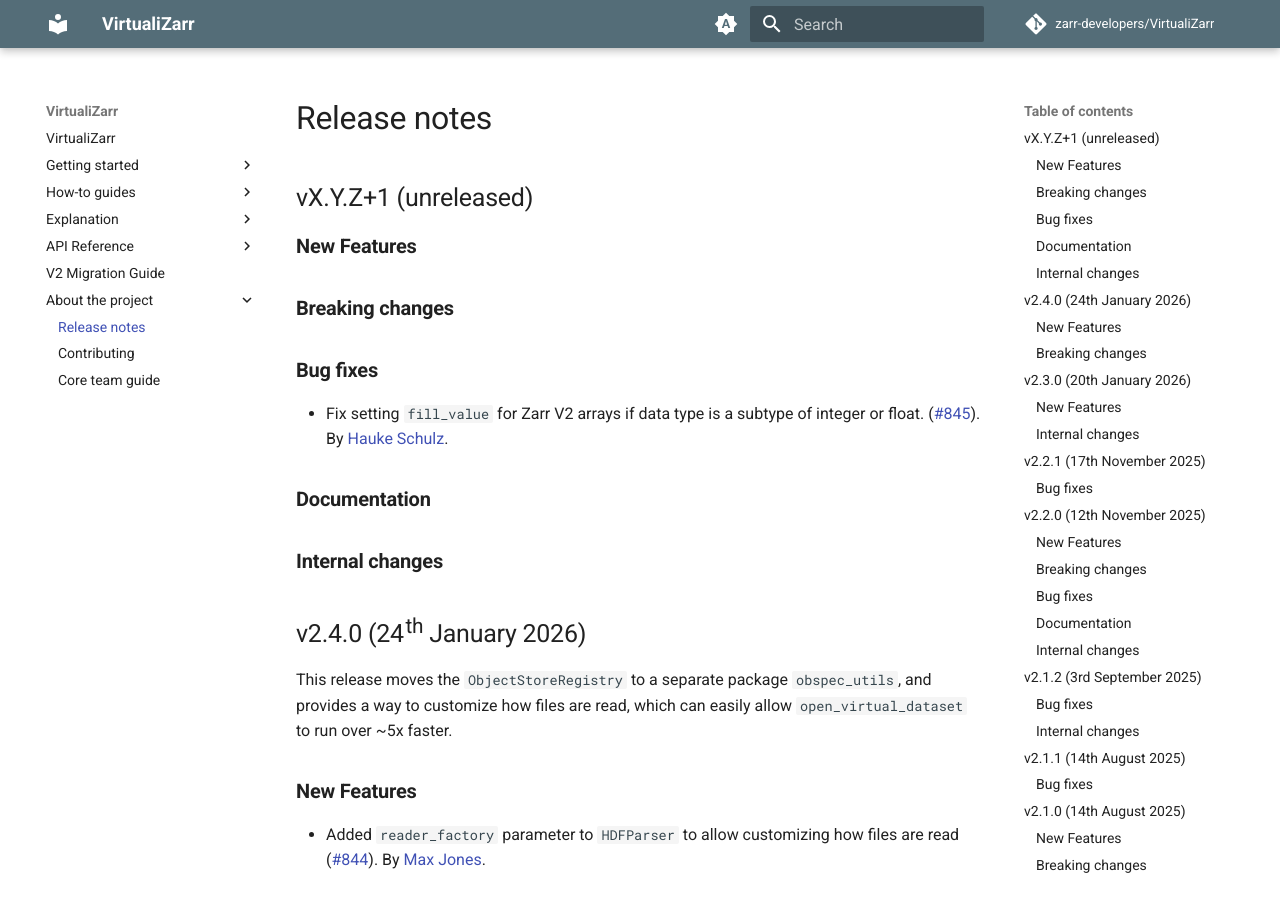
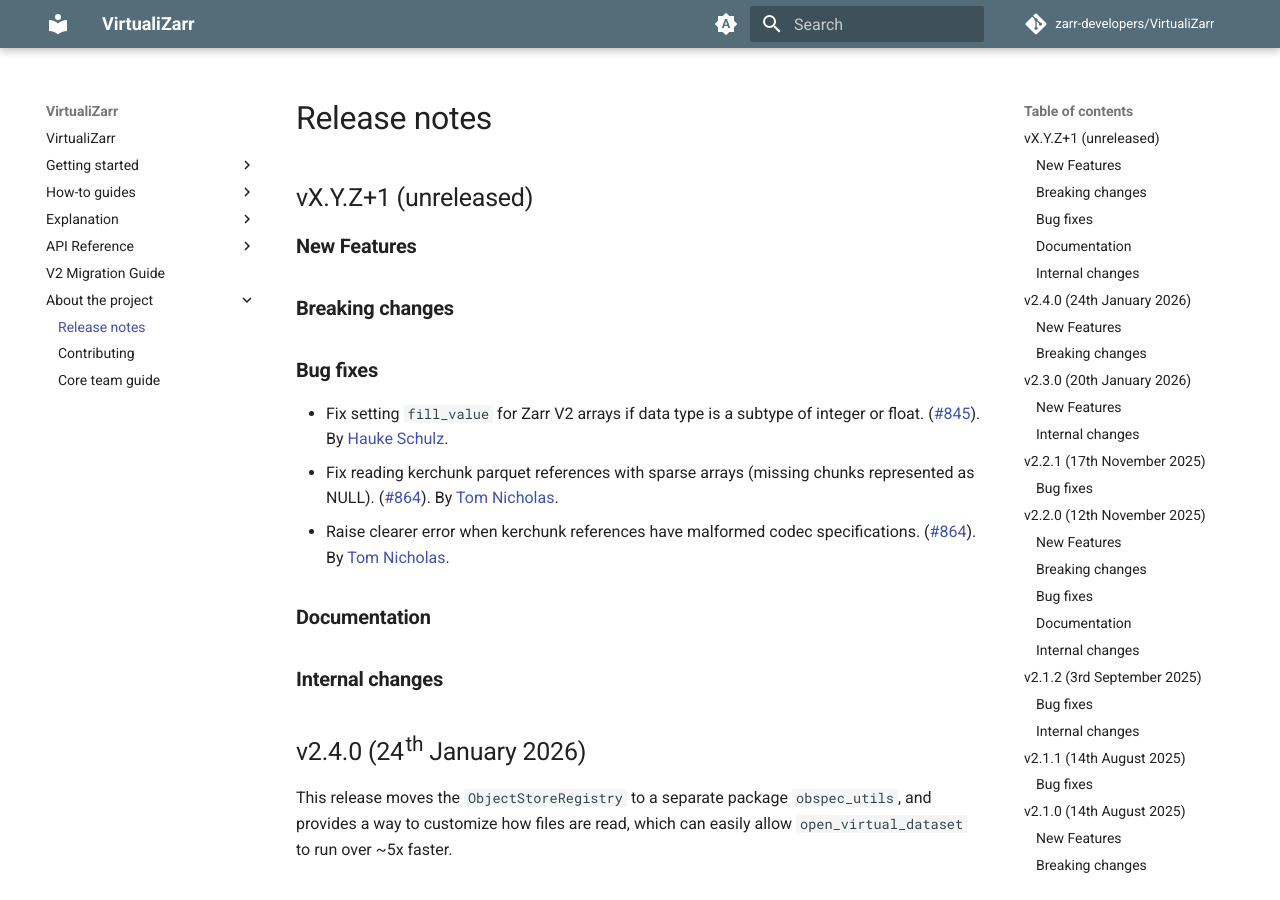
Before and after one commit to zarr-developers/VirtualiZarr, an MkDocs documentation site: the page built from docs/releases.md, in a window 1280 px wide and 900 px high. Built offline with MkDocs 1.6.1 and Material for MkDocs 9.7.7, drawn with Linux system fonts in a browser that asks for light colours; comment, search, counter and statistics services are not loaded; the version menu is left out.

Commit message:
add release notes for kerchunk parquet bug fixes
Co-Authored-By: Claude Opus 4.5 <noreply@anthropic.com>

```diff
--- a/docs/releases.md
+++ b/docs/releases.md
@@ -11,6 +11,12 @@
 - Fix setting `fill_value` for Zarr V2 arrays if data type is a subtype of integer or float.
   ([#845](https://github.com/zarr-developers/VirtualiZarr/pull/845)).
   By [Hauke Schulz](https://github.com/observingClouds).
+- Fix reading kerchunk parquet references with sparse arrays (missing chunks represented as NULL).
+  ([#864](https://github.com/zarr-developers/VirtualiZarr/pull/864)).
+  By [Tom Nicholas](https://github.com/TomNicholas).
+- Raise clearer error when kerchunk references have malformed codec specifications.
+  ([#864](https://github.com/zarr-developers/VirtualiZarr/pull/864)).
+  By [Tom Nicholas](https://github.com/TomNicholas).
 
 ### Documentation
 
```
